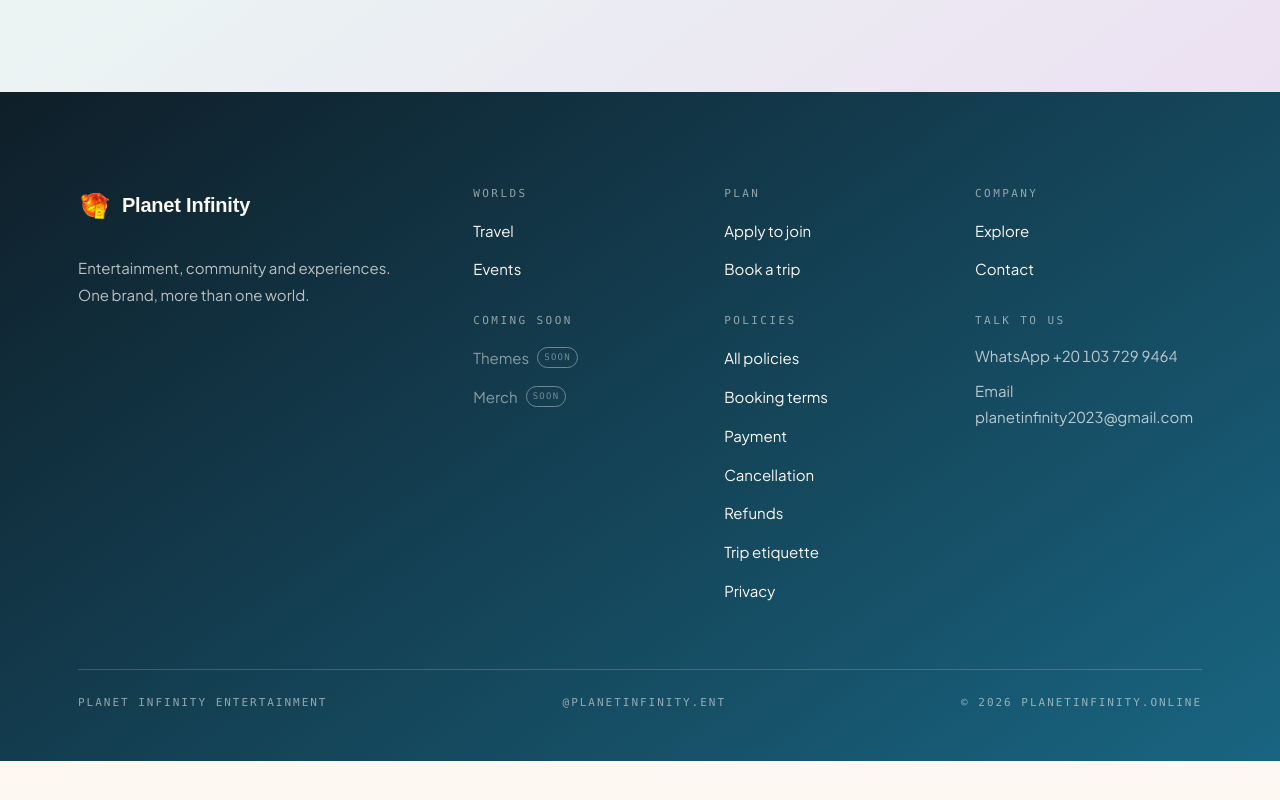
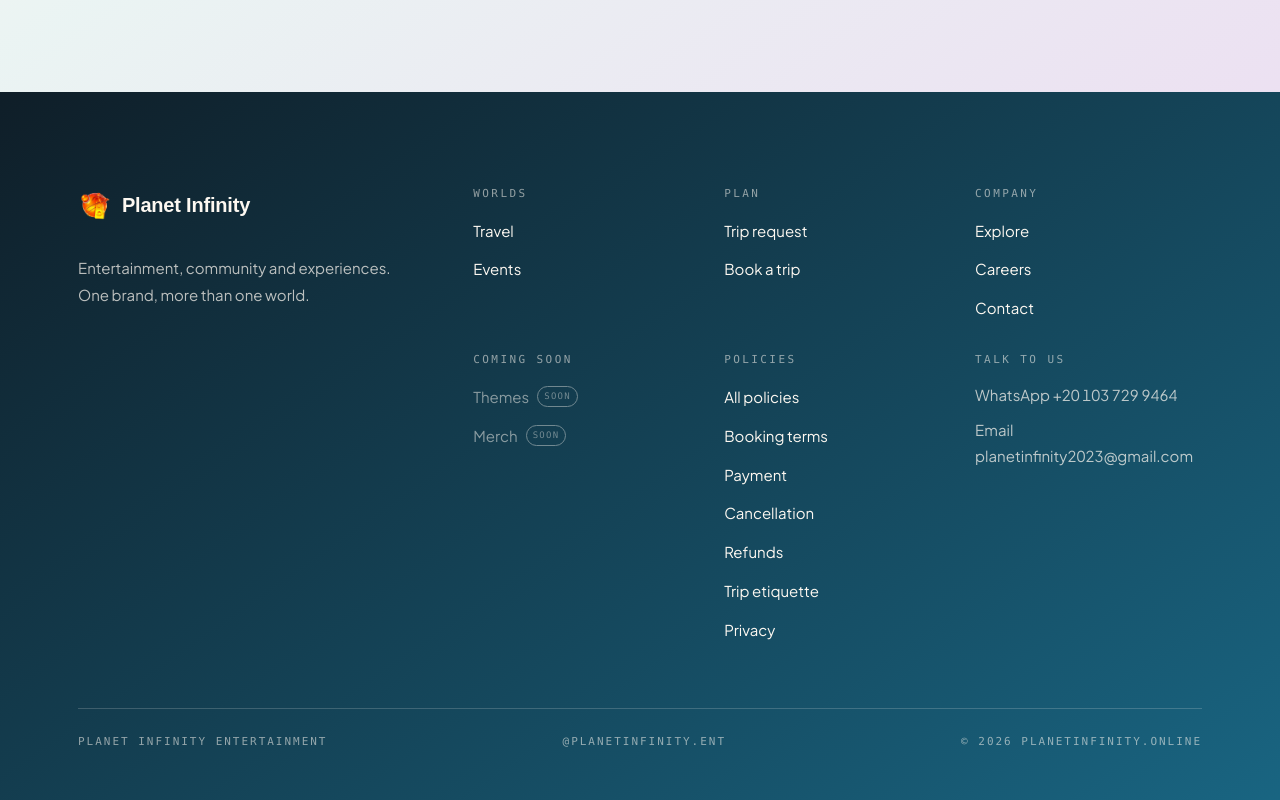
Before and after one commit to adamatwaa2/Trip-application, a Next.js app in the folder planet-infinity-web/: page / in a window 1280 px wide. Shown: the part 2233-3033 px from the top of the page. Before the commit the page ends 2994 px from the top, so only its background shows below. Built offline with nearby package versions, Linux system fonts and the light colour scheme; no server answers; the database is empty; a web font is replaced by a local one.

Commit message:
Rename Apply to join as Trip request, add Careers to the footer

```diff
--- a/planet-infinity-web/content/nav.ts
+++ b/planet-infinity-web/content/nav.ts
@@ -49,13 +49,20 @@ export const WORLD_NAV: NavItem[] = [
 
 /** Guest-facing flows that already exist. */
 export const PLAN_LINKS: NavItem[] = [
-  { label: "Apply to join", href: "/apply", status: "ready" },
+  { label: "Trip request", href: "/apply", status: "ready" },
   { label: "Book a trip", href: "/trips", status: "ready" },
 ];
 
-/** Company / about surfaces. */
+/**
+ * Company / about surfaces.
+ *
+ * Careers sits here, not under Plan: a guest asking for a seat and a person
+ * asking for a job are two different doors, and putting them side by side is
+ * how people end up in the wrong form.
+ */
 export const COMPANY_LINKS: NavItem[] = [
   { label: "Explore", href: "/explore", status: "ready" },
+  { label: "Careers", href: "/careers", status: "ready" },
   { label: "Contact", href: "/contact", status: "ready" },
 ];
 
```
